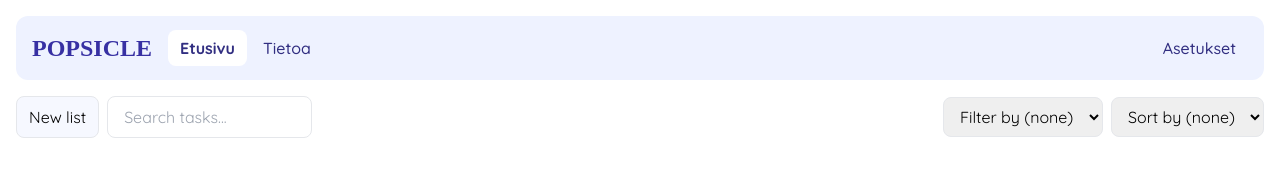
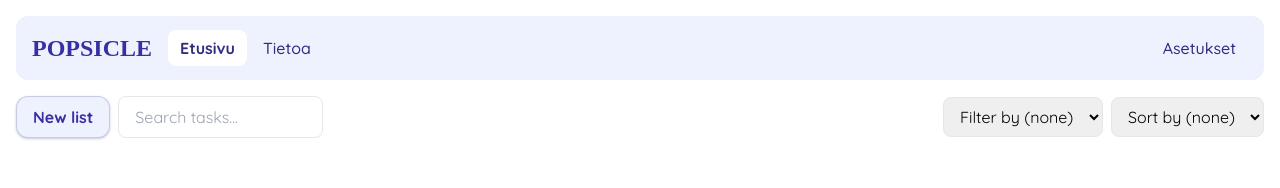
Before and after one commit to mirorauhala/popsicle, a React (Create React App) app: page / in a window 1280 px wide. Shown: the top 188 px of the page. Built offline with nearby package versions, Linux system fonts and the light colour scheme; data requests are answered from the project's data file; a web font is replaced by a local one.

Commit message:
Create a button component

```diff
--- a/src/Board/index.js
+++ b/src/Board/index.js
@@ -7,6 +7,7 @@ import useFetchListOrder from "../hooks/useFetchListOrder";
 import {getId} from "../utilities";
 import {TaskCreate, TaskDelete} from "../api/Tasks";
 import {ListCreate} from "../api/Lists";
+import Button from "../components/Button";
 
 export default function Board() {
   const [listOrder, setListOrder, isReady] = useFetchListOrder();
@@ -103,12 +104,7 @@ export default function Board() {
     return isReady ? (
       <div className="flex flex-col gap-5 justify-center items-center w-full h-full pb-32">
         <h1 className="text-2xl font-medium text-indigo-900">Start by adding a new list</h1>
-        <button
-          className="bg-indigo-50 active:bg-white font-bold border border-indigo-900/20 text-indigo-800 ease-in-out duration-100 rounded-xl active:rounded-md active:rounded py-2 px-4 shadow shadow-indigo-900/20"
-          onClick={addList}
-        >
-          Create a new list
-        </button>
+        <Button onClick={addList}>Create a new list</Button>
       </div>
     ) : null
   }
@@ -119,10 +115,7 @@ export default function Board() {
     >
 
       <div className="flex gap-2 items-center px-4 pb-4">
-        <button
-          className="border px-3 py-2 border rounded-lg bg-indigo-50/50"
-          onClick={addList}
-        >New list</button>
+        <Button onClick={addList}>New list</Button>
         <input type="search" className="px-4 py-2 rounded-lg border" placeholder="Search tasks..." />
 
         <div className="ml-auto flex gap-2 items-center">
--- /dev/null
+++ b/src/components/Button.js
@@ -0,0 +1,10 @@
+export default function Button({onClick, children}) {
+  return (
+    <button
+      className="bg-indigo-50 active:bg-white font-bold border border-indigo-900/20 text-indigo-800 ease-in-out duration-100 rounded-xl active:rounded-md active:rounded py-2 px-4 shadow shadow-indigo-900/20"
+      onClick={onClick}
+    >
+      {children}
+    </button>
+  )
+}
--- a/src/pages/Settings.js
+++ b/src/pages/Settings.js
@@ -1,3 +1,5 @@
+import Button from "../components/Button";
+
 export default function Settings() {
   const handleNotifications = (e) => {
     Notification.requestPermission().then(function (result) {
@@ -34,13 +36,7 @@ export default function Settings() {
         />
       </div>
 
-      <button
-        type="button"
-        className="bg-indigo-50 active:bg-white font-bold border border-indigo-900/20 text-indigo-800 ease-in-out duration-300 rounded-lg hover:rounded-xl py-2 px-4 shadow shadow-indigo-900/20"
-        onClick={handleNotificationTest}
-      >
-        Send a test notification
-      </button>
+      <Button onClick={handleNotificationTest}>Send a test notification</Button>
     </div>
   );
 }
```
